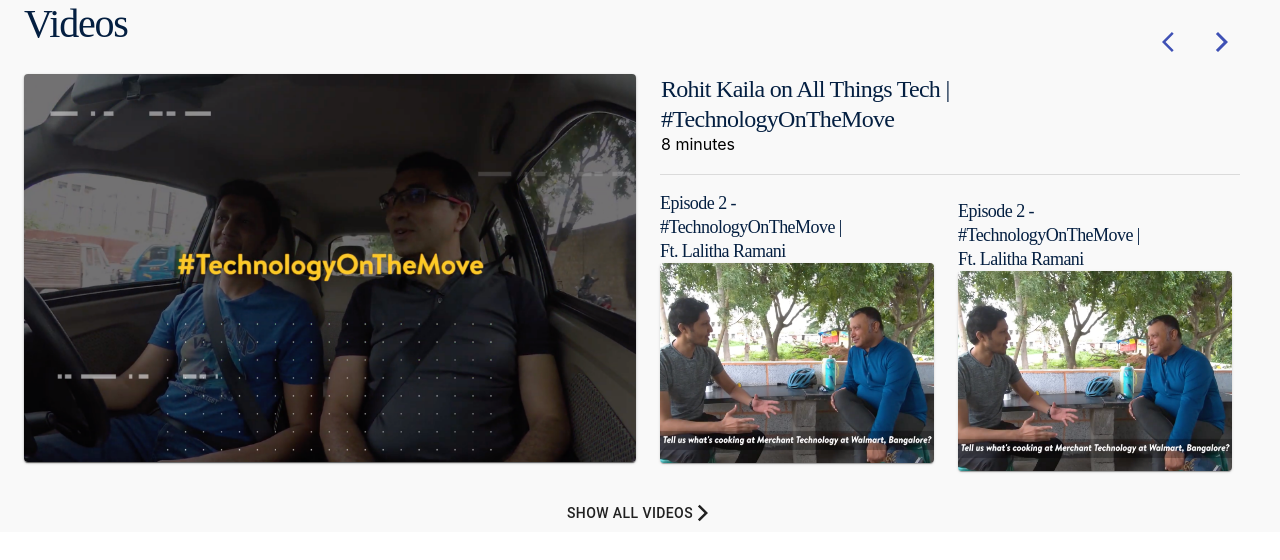
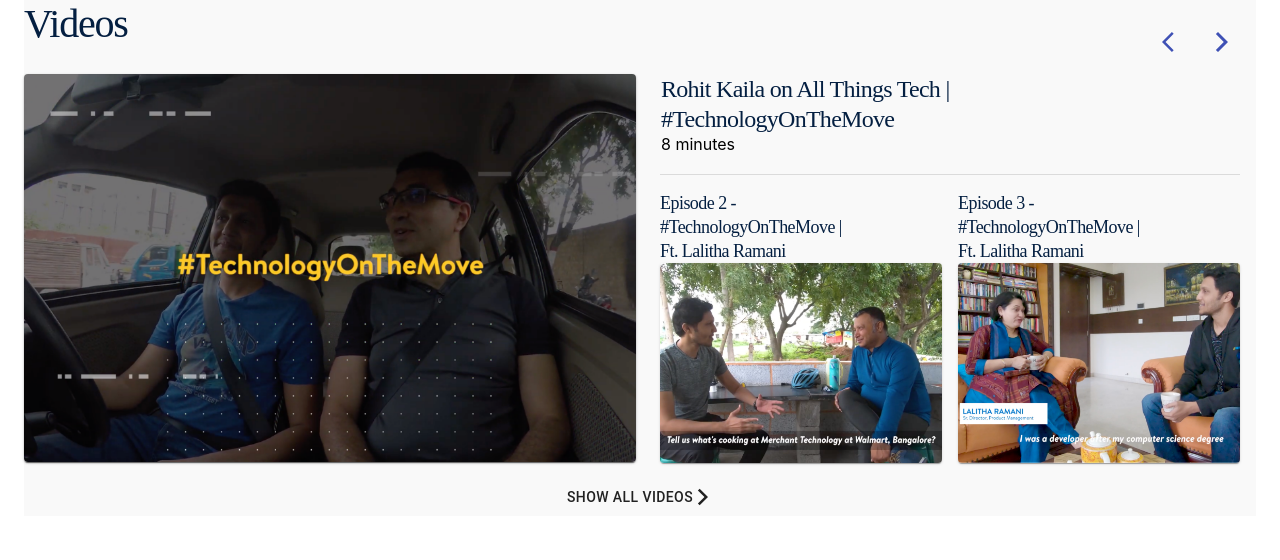
Before and after one commit to rameshmeesam/video-thumbnail, a React (Create React App) app: page / in a window 1280 px wide. Shown: the top 560 px of the page. Built offline with nearby package versions, Linux system fonts and the light colour scheme.

Commit message:
showll basic layout setup

```diff
--- a/src/components/carousel.jsx
+++ b/src/components/carousel.jsx
@@ -12,6 +12,7 @@ import Box from "@material-ui/core/Box";
 const useStyles = makeStyles((theme) => ({
   root: {
     flexGrow: 1,
+    backgroundColor:"#F9F9F9"
   },
   paper: {
     padding: theme.spacing(0),
@@ -61,13 +62,13 @@ export default function Carousel() {
             </Box>
             <Box p={2}>
               <div className="subMediaTitle">
-                Episode 2 - #TechnologyOnTheMove | Ft. Lalitha Ramani
+                Episode 3 - #TechnologyOnTheMove | Ft. Lalitha Ramani
               </div>
               <div>
                 <VideoMediaCard
                   width={310}
                   height={200}
-                  imgUrl="/img/thumb-2.png"
+                  imgUrl="/img/thumb-3.png"
                 />
               </div>
             </Box>
--- a/src/components/show-all-videos.jsx
+++ b/src/components/show-all-videos.jsx
@@ -1,6 +1,9 @@
 import React, { Component } from "react";
-import {Grid, Button} from "@material-ui/core";
-import ArrowForwardIosIcon from '@material-ui/icons/ArrowForwardIos';
+import { Grid, Button } from "@material-ui/core";
+import ArrowForwardIosIcon from "@material-ui/icons/ArrowForwardIos";
+import CardMedia from "@material-ui/core/CardMedia";
+import VideoMediaCard from "./VideoMediaCard";
+import "../css/carousel.css";
 
 class ShowAllVideos extends Component {
   constructor(props) {
@@ -8,13 +11,53 @@ class ShowAllVideos extends Component {
     this.state = {
       showAll: false,
     };
+    this.toggleShowAllVideos = this.toggleShowAllVideos.bind(this);
+  }
+
+  toggleShowAllVideos(){
+      this.setState({showAll: !this.state.showAll ? true : false});
   }
 
   render() {
+      const {showAll} = this.state;
+      const buttonText = !showAll ? "show all videos" : "hide all Videos"
     return (
-      <Grid container justify="center">
-        <Button>show all videos <ArrowForwardIosIcon fontSize="small" /></Button>
-      </Grid>
+      <div>
+        <Grid container justify="center" className="showAllButtonWrapper">
+          <Button onClick={this.toggleShowAllVideos}>
+            {buttonText} <ArrowForwardIosIcon fontSize="small" />
+          </Button>
+        </Grid>
+        {showAll && (
+        <>
+        <Grid container className="allVideosGrid">
+          <Grid item xs={6} className="allVideosGridLeft">
+            <VideoMediaCard
+              width={612}
+              height={388}
+              imgUrl="/img/thumb-2.png"
+            />
+          </Grid>
+          <Grid item xs={6} className="allVideosGridRight">
+          Rohit Kaila on All Things Tech | #TechnologyOnTheMove
+          </Grid>
+        </Grid>
+
+        <Grid container className="allVideosGrid">
+          <Grid item xs={6}>
+            <VideoMediaCard
+              width={612}
+              height={388}
+              imgUrl="/img/thumb-3.png"
+            />
+          </Grid>
+          <Grid item xs={6} className="allVideosGridRight">
+          Episode 2 - #TechnologyOnTheMove | Ft. Lalitha Ramani
+          </Grid>
+        </Grid>
+        </>
+        )}
+      </div>
     );
   }
 }
--- a/src/css/carousel.css
+++ b/src/css/carousel.css
@@ -49,3 +49,21 @@
 .headerWrapper{
     widows: 100%;
 }
+
+.allVideosGrid {
+    margin-top: 100px;
+    margin-bottom: 50px;
+}
+.allVideosGridRight {
+    padding-left: 22px;
+text-align: left;
+font: normal normal normal 24px/30px Bogle;
+letter-spacing: -0.72px;
+color: #041F41;
+opacity: 1;
+max-width: 332px !important;
+}
+
+.showAllButtonWrapper {
+    background-color:#F9F9F9;
+}
--- a/src/css/comman.css
+++ b/src/css/comman.css
@@ -1,3 +1,4 @@
-.mainWrapper {
-    background-color:#F9F9F9;
+
+.MuiBox-root-12 {
+    padding: 8px !important;
 }
```
Also changed, not shown: public/img/thumb-3.png (added).
